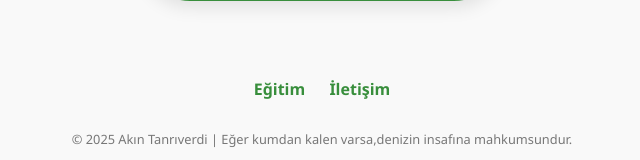
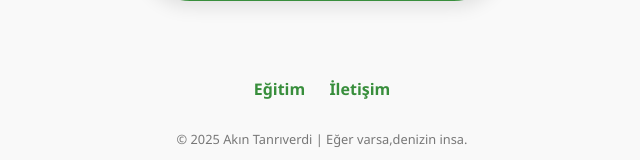
Before and after one commit to akntanrverdi/Akincv, a Django app: page / in a window 1280 px wide. Shown: the part 741-901 px from the top of the page, without its empty margins (318-958 px from the left). Run offline with Django 5.2, Linux system fonts and the light colour scheme; data that the repository does not hold is empty.

Commit message:
değişmiş dosyaları yükleme

```diff
--- a/cv/templates/home.html
+++ b/cv/templates/home.html
@@ -134,7 +134,7 @@
     </div>
 
     <footer>
-        <p>&copy; 2025 Akın Tanrıverdi | Eğer kumdan kalen varsa,denizin insafına mahkumsundur.</p>
+        <p>&copy; 2025 Akın Tanrıverdi | Eğer  varsa,denizin insa.</p>
     </footer>
 
 </body>
```
Also changed, not shown: 2 other files.
